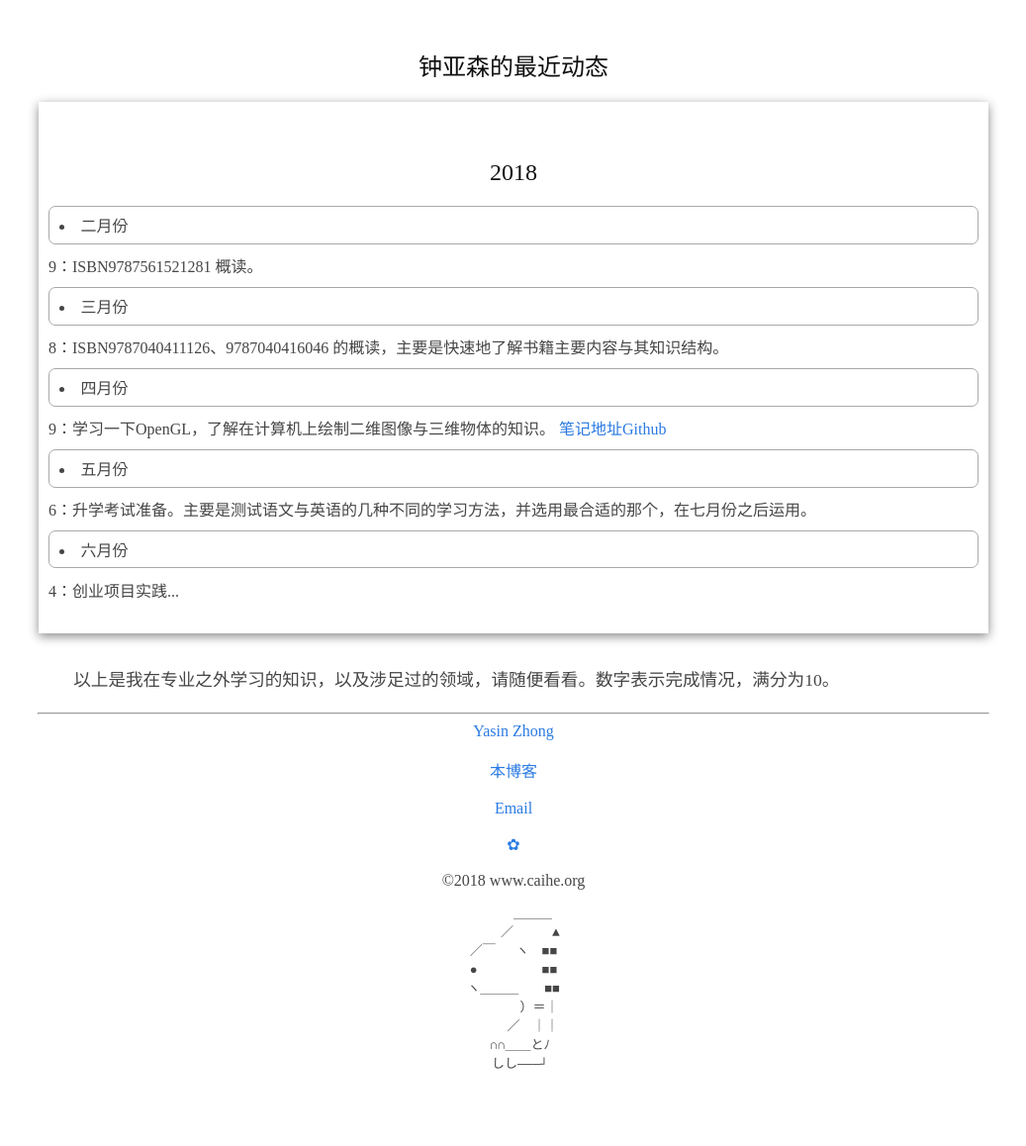
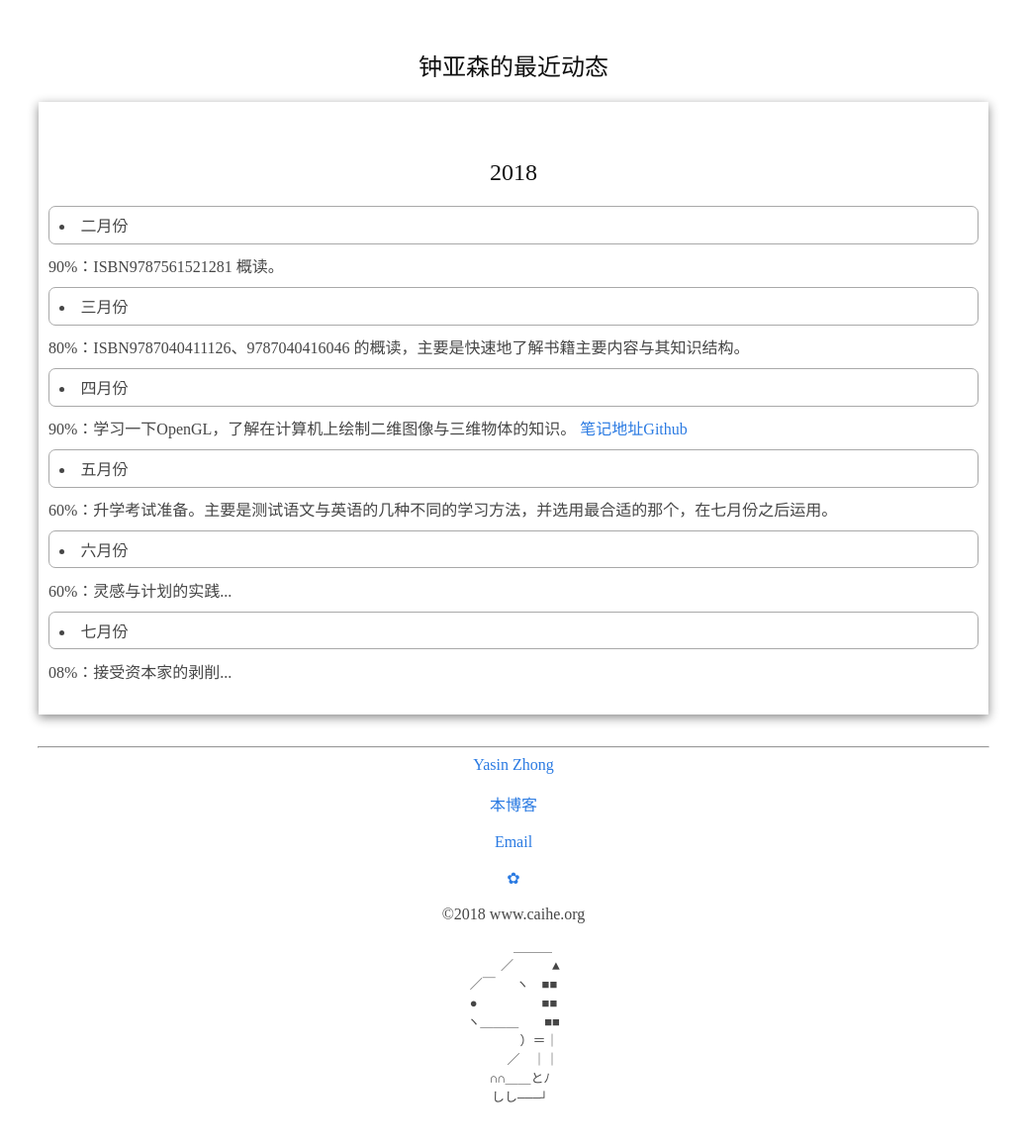
Before and after one commit to YasinZhong/yasinzhong.github.io, a Jekyll site: the page built from post0/MonthlyCalendar.html, in a window 1280 px wide. Shown: the whole page at 99% size, without its empty margins (121-1158 px from the left). Built offline with Jekyll 4.4.1, drawn with Linux system fonts in a browser that asks for light colours; comment, search, counter and statistics services are not loaded; before the commit the page ends 1124 px from its top, so only the background shows below that.

Commit message:
2018/07/11

```diff
--- a/post0/MonthlyCalendar.html
+++ b/post0/MonthlyCalendar.html
@@ -8,18 +8,16 @@ title: 钟亚森的最近动态
 <div class="divider">
 	<h2>2018</h2>
 	<li>二月份</li>
-	9：ISBN9787561521281 概读。
+	90%：ISBN9787561521281 概读。
 	<li>三月份</li>
-	8：ISBN9787040411126、9787040416046 的概读，主要是快速地了解书籍主要内容与其知识结构。
+	80%：ISBN9787040411126、9787040416046 的概读，主要是快速地了解书籍主要内容与其知识结构。
 	<li>四月份</li>
-	9：学习一下OpenGL，了解在计算机上绘制二维图像与三维物体的知识。
+	90%：学习一下OpenGL，了解在计算机上绘制二维图像与三维物体的知识。
 	<a href="https://github.com/YasinZhong/OpenGL-LearningCode?files=1">笔记地址Github</a>
 	<li>五月份</li>
-	6：升学考试准备。主要是测试语文与英语的几种不同的学习方法，并选用最合适的那个，在七月份之后运用。
+	60%：升学考试准备。主要是测试语文与英语的几种不同的学习方法，并选用最合适的那个，在七月份之后运用。
 	<li>六月份</li>
-	4：创业项目实践...
+	60%：灵感与计划的实践...
+	<li>七月份</li>
+	08%：接受资本家的剥削...
 </div>
-
-<p>
-	以上是我在专业之外学习的知识，以及涉足过的领域，请随便看看。数字表示完成情况，满分为10。
-</p>
```
